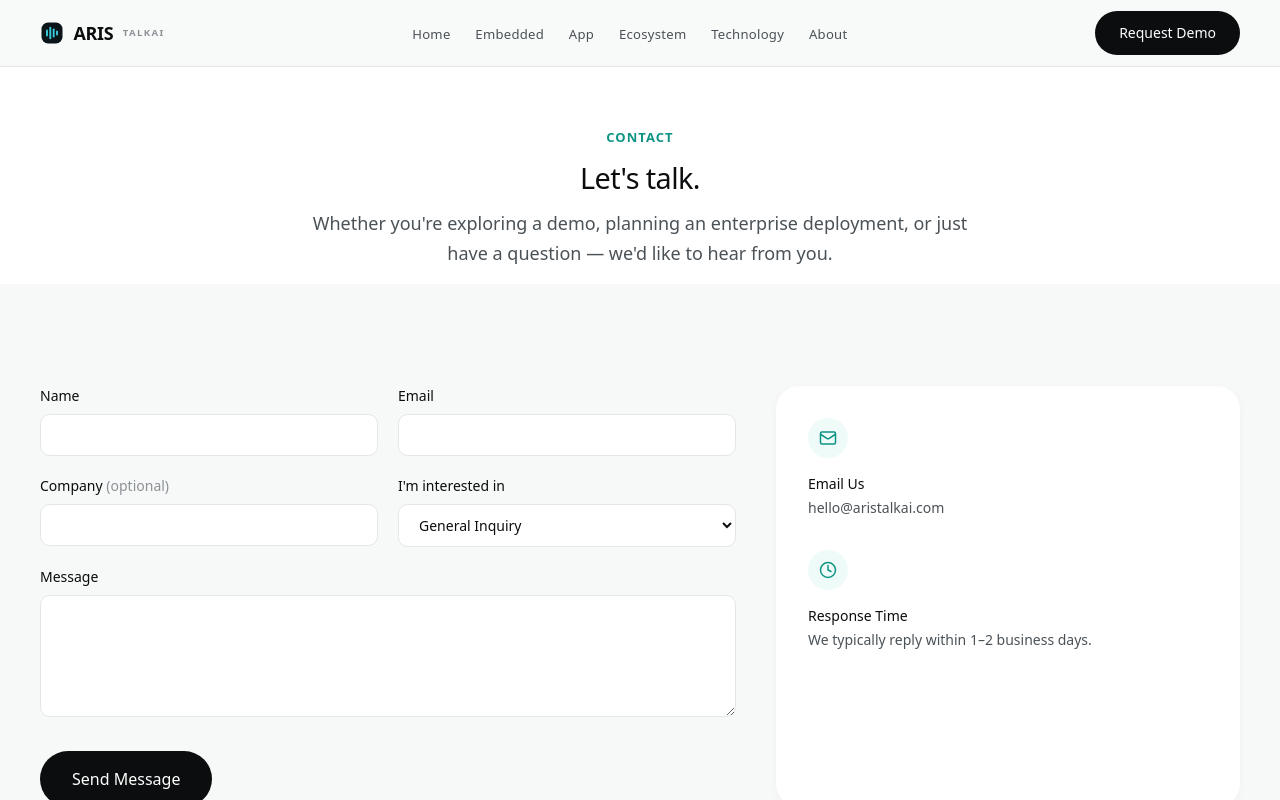
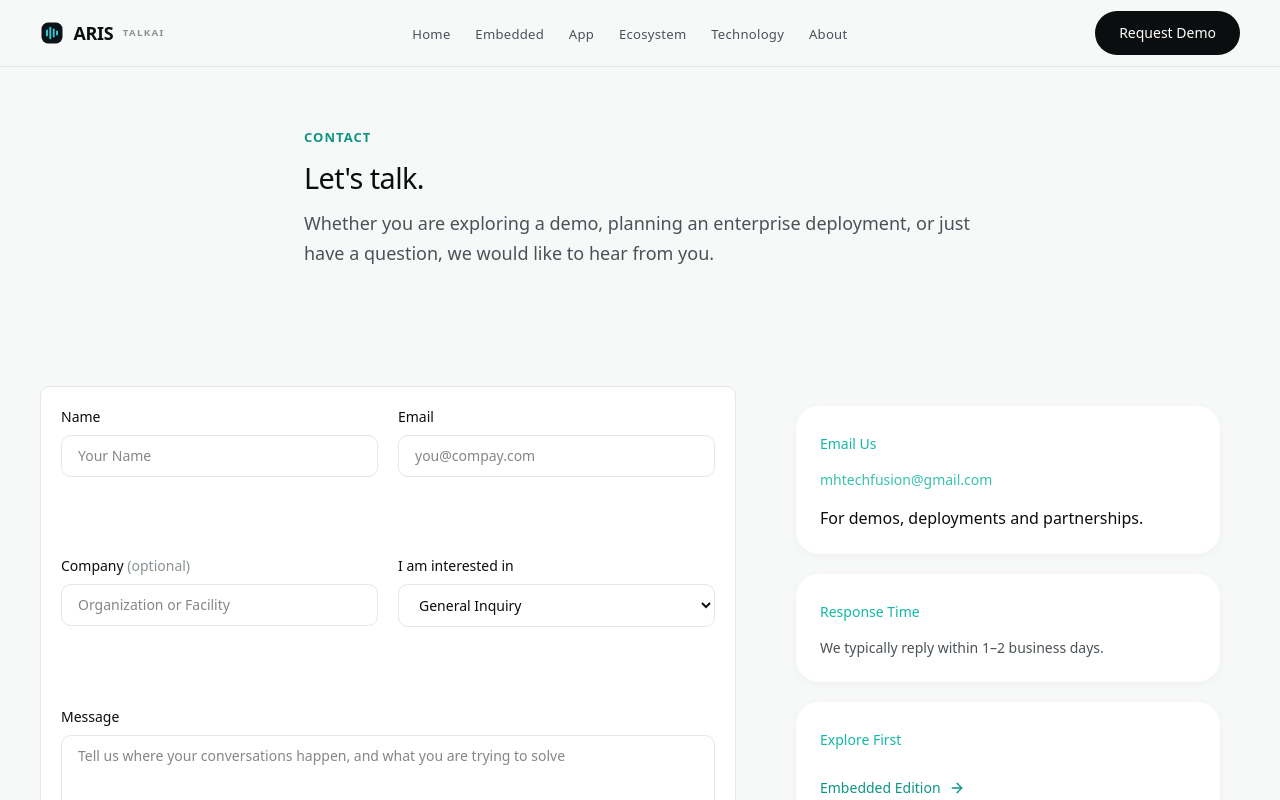
Before and after one commit to Abdul-Ahad3/ARIS-TalkAI-marketing, a Next.js app: page /contact in a window 1280 px wide. Shown: the top 800 px of the page. Built offline with nearby package versions, Linux system fonts and the light colour scheme.

Commit message:
Edit contacts page

```diff
--- a/src/components/sections/contact/ContactForm.tsx
+++ b/src/components/sections/contact/ContactForm.tsx
@@ -10,7 +10,7 @@ const interests = [
   "Enterprise Partnership",
 ];
 
-const inputStyles = "w-full rounded-lg border border-line bg-surface px-4 py-2.5 text-sm text-ink";
+const inputStyles = "w-full rounded-lg border border-line bg-white px-4 py-2.5 text-sm text-ink";
 
 export function ContactForm() {
   const [status, setStatus] = useState<"idle" | "loading" | "sent">("idle");
@@ -35,15 +35,15 @@ export function ContactForm() {
   }
 
   return (
-    <form onSubmit={handleSubmit} className="grid gap-5">
+    <form onSubmit={handleSubmit} className="grid gap-5 bg-white p-5 border border-line rounded-lg hover:shadow-premium">
       <div className="grid gap-5 sm:grid-cols-2">
         <div>
           <label htmlFor="name" className="mb-2 block text-sm font-medium text-ink">Name</label>
-          <input id="name" name="name" type="text" required className={inputStyles} />
+          <input id="name" name="name" type="text" placeholder="Your Name" required className={inputStyles} />
         </div>
         <div>
           <label htmlFor="email" className="mb-2 block text-sm font-medium text-ink">Email</label>
-          <input id="email" name="email" type="email" required className={inputStyles} />
+          <input id="email" name="email" type="email" placeholder="you@compay.com" required className={inputStyles} />
         </div>
       </div>
 
@@ -52,10 +52,10 @@ export function ContactForm() {
           <label htmlFor="company" className="mb-2 block text-sm font-medium text-ink">
             Company <span className="text-ink-muted">(optional)</span>
           </label>
-          <input id="company" name="company" type="text" className={inputStyles} />
+          <input id="company" name="company" type="text" placeholder="Organization or Facility" className={inputStyles} />
         </div>
         <div>
-          <label htmlFor="interest" className="mb-2 block text-sm font-medium text-ink">I'm interested in</label>
+          <label htmlFor="interest" className="mb-2 block text-sm font-medium text-ink">I am interested in</label>
           <select id="interest" name="interest" required className={inputStyles}>
             {interests.map((interest) => (
               <option key={interest} value={interest}>{interest}</option>
@@ -66,7 +66,7 @@ export function ContactForm() {
 
       <div>
         <label htmlFor="message" className="mb-2 block text-sm font-medium text-ink">Message</label>
-        <textarea id="message" name="message" required rows={5} className={inputStyles} />
+        <textarea id="message" name="message" placeholder="Tell us where your conversations happen, and what you are trying to solve" required rows={5} className={inputStyles} />
       </div>
 
       <Button type="submit" size="lg" loading={status === "loading"} className="mt-2 justify-self-start">
--- a/src/components/sections/contact/ContactSection.tsx
+++ b/src/components/sections/contact/ContactSection.tsx
@@ -1,6 +1,7 @@
 import { Mail, Clock } from "lucide-react";
 import { Container } from "@/components/ui/Container";
 import { ContactForm } from "./ContactForm";
+import { ArrowRight } from "lucide-react";
 
 export function ContactSection() {
   return (
@@ -9,20 +10,25 @@ export function ContactSection() {
         <div className="grid gap-10 lg:grid-cols-[1.5fr_1fr]">
           <ContactForm />
 
-          <div className="space-y-8 rounded-2xl bg-surface p-8 shadow-card">
-            <div>
-              <div className="flex h-10 w-10 items-center justify-center rounded-full bg-teal-50">
-                <Mail size={18} className="text-teal-600" />
-              </div>
-              <p className="mt-4 text-sm font-medium text-ink">Email Us</p>
-              <p className="mt-1 text-sm text-ink-soft">hello@aristalkai.com</p>
+          <div>
+            <div  className="space-y-4 rounded-2xl bg-surface p-6 m-5 shadow-card hover:shadow-premium">
+              <p className="mt-1 text-sm font-medium text-eyerow text-teal-500">Email Us</p>
+              <p className="mt-1 text-sm text-teal-400">mhtechfusion@gmail.com</p>
+              <p>For demos, deployments and partnerships.</p>
             </div>
-            <div>
-              <div className="flex h-10 w-10 items-center justify-center rounded-full bg-teal-50">
-                <Clock size={18} className="text-teal-600" />
-              </div>
-              <p className="mt-4 text-sm font-medium text-ink">Response Time</p>
+            <div  className="space-y-4 rounded-2xl bg-surface p-6 m-5 shadow-card hover:shadow-premium">
+              <p className="mt-1 text-sm font-medium text-eyerow text-teal-500">Response Time</p>
               <p className="mt-1 text-sm text-ink-soft">We typically reply within 1–2 business days.</p>
+            </div>
+            <div  className="space-y-1 rounded-2xl grid sm:grid-cols-2 lg:grid-cols-1 bg-surface p-6 m-5 shadow-card hover:shadow-premium">
+              <p className="mt-1 text-sm font-medium text-eyerow text-teal-500">Explore First</p>
+              <a href="/embedded" className="mt-6 inline-flex items-center gap-2 text-sm font-medium text-teal-600 transition-colors hover:text-teal-400">Embedded Edition <ArrowRight size={16}/> </a>
+              <a href="/tai-app" className="mt-6 inline-flex items-center gap-2 text-sm font-medium text-teal-600 transition-colors hover:text-teal-400">TalkAI App <ArrowRight size={16}/> </a>
+              <a href="/technology" className="mt-6 inline-flex items-center gap-2 text-sm font-medium text-teal-600 transition-colors hover:text-teal-400">The Technology <ArrowRight size={16}/> </a>
+            </div>
+            <div  className="space-y-4 rounded-2xl bg-ink p-6 m-5 shadow-card hover:shadow-premium">
+              <p className="mt-1 text-sm font-medium text-eyerow text-teal-500">Offline demo</p>
+              <p className="mt-1 text-sm text-ink-muted">Embedded Edition can be demonstrated with no internet connection in the room.</p>
             </div>
           </div>
         </div>
--- a/src/components/sections/contact/Hero.tsx
+++ b/src/components/sections/contact/Hero.tsx
@@ -2,14 +2,14 @@ import { Container } from "@/components/ui/Container";
 
 export function Hero() {
   return (
-    <section className="bg-surface pb-4 pt-32">
+    <section className="bg-surface-soft pb-4 pt-32">
       <Container>
-        <div className="mx-auto max-w-2xl text-center">
+        <div className="mx-auto max-w-2xl text-left">
           <p className="mb-4 font-mono text-eyebrow uppercase text-teal-600">Contact</p>
           <h1 className="text-title text-balance text-ink">Let's talk.</h1>
           <p className="mt-4 text-lg leading-relaxed text-ink-soft">
-            Whether you're exploring a demo, planning an enterprise deployment,
-            or just have a question — we'd like to hear from you.
+            Whether you are exploring a demo, planning an enterprise deployment,
+            or just have a question, we would like to hear from you.
           </p>
         </div>
       </Container>
```
